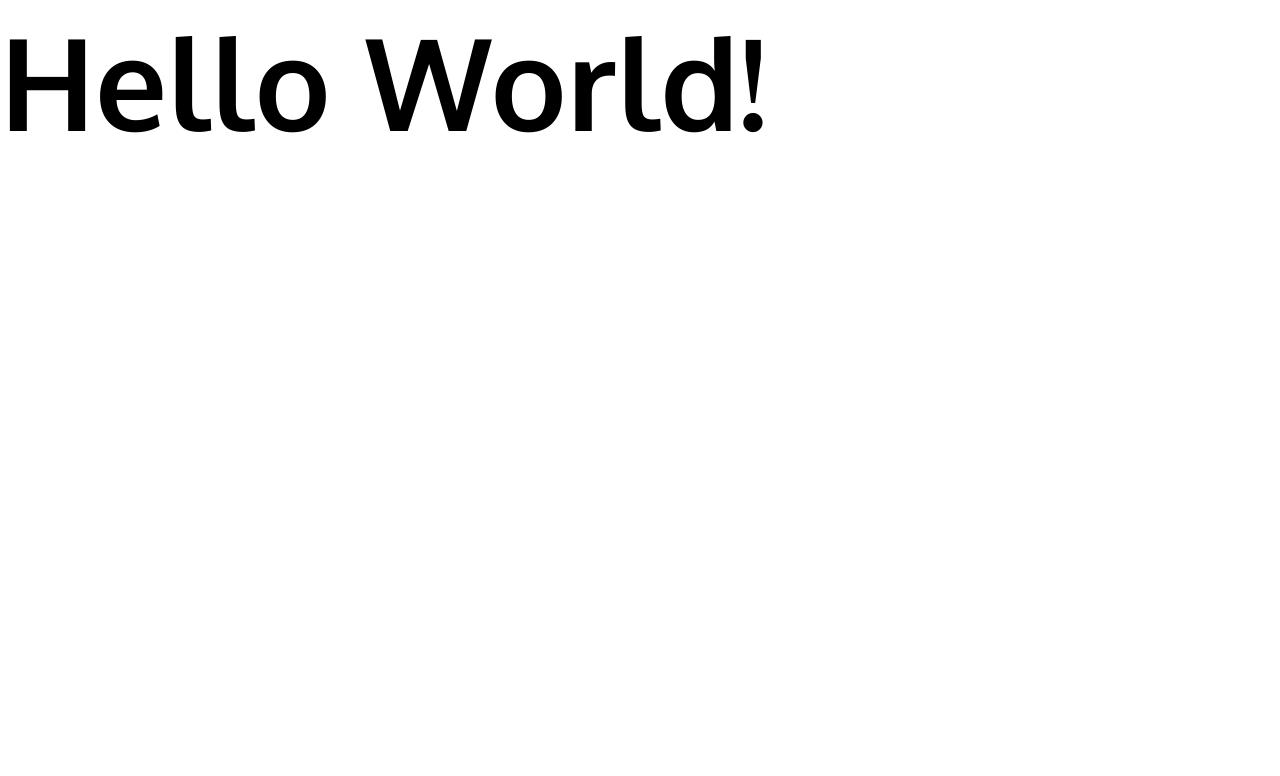
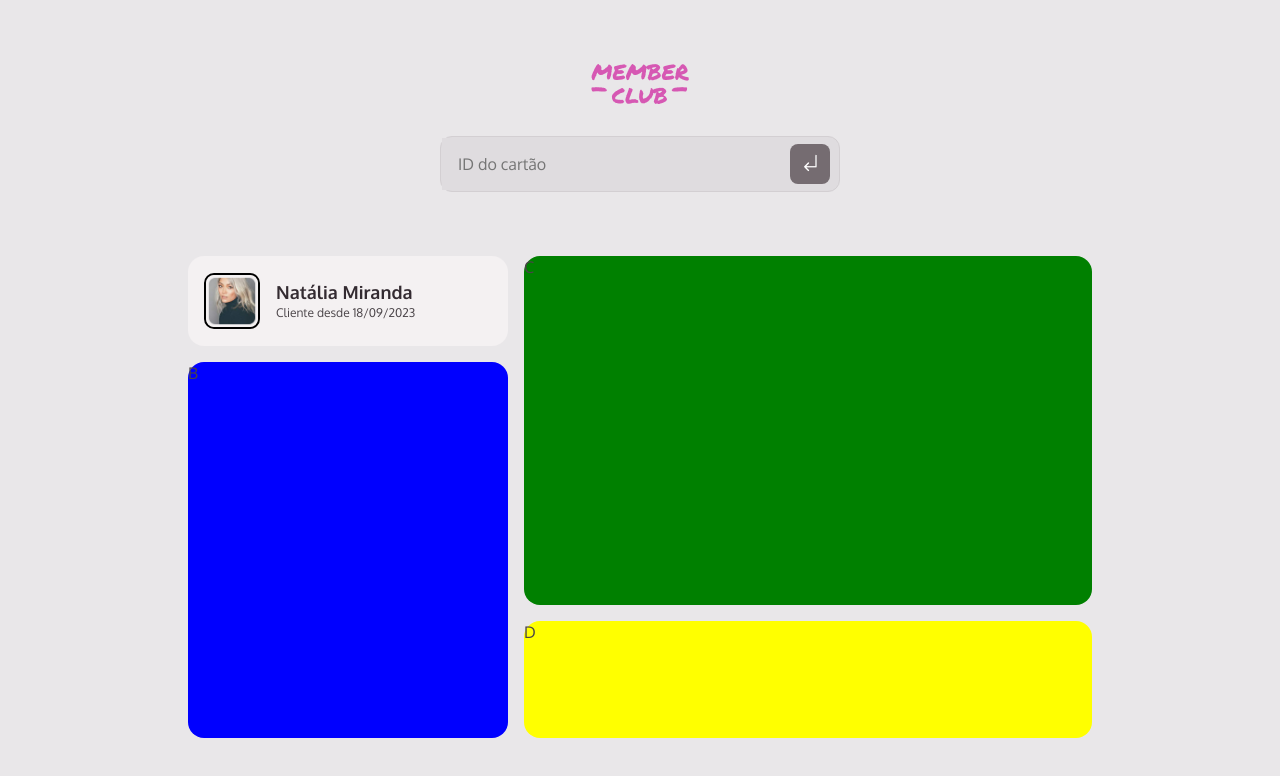
Before and after one commit to Cassiano26/member_club, a plain HTML site: page index.html in a window 1280 px wide. Drawn offline with Linux system fonts and the light colour scheme.

Commit message:
style: add searchForm styles

```diff
--- a/index.html
+++ b/index.html
@@ -14,6 +14,26 @@
   <title>Member Club</title>
 </head>
 <body>
-  <h1>Hello World!</h1>
+  <div class="headerForm">
+    <img src="./src/assets/logo.png" alt="">
+    <form action="">
+      <input type="text" placeholder="ID do cartão">
+      <button>
+        <img src="./src/assets/ArrowElbowDownLeft.png" alt="">
+      </button>
+    </form>
+    <section class="home">
+      <div class="profile">
+        <img src="./src/assets/Picture.png" alt="">
+        <div>
+          <h4>Natália Miranda</h4>
+          <h5>Cliente desde 18/09/2023</h5>
+        </div>
+      </div>
+      <div class="history">B</div>
+      <div class="marks">C</div>
+      <div class="remaining">D</div>
+    </section>
+  </div>
 </body>
 </html>
--- a/src/styles/global.css
+++ b/src/styles/global.css
@@ -39,7 +39,7 @@
   --fs-xl: 1.125rem;
   --fs-2xl: 1.5rem;
 
-  --line-height: 140%;
+  --line-height: 1.4;
 }
 
 ::-webkit-scrollbar {
@@ -55,7 +55,12 @@
   border-radius: 4px;
 }
 
+html {
+  font-family: var(--ff-sans);
+  line-height: var(--line-height);
+  color: var(--gray-600);
+}
+
 body {
-  font-family: "Oxygen", sans-serif;
-  font-size: 4rem;
+  background-color: var(--gray-200);
 }
--- a/src/styles/index.css
+++ b/src/styles/index.css
@@ -1 +1,2 @@
-@import "global.css"
+@import "global.css";
+@import "searchForm.css";
--- /dev/null
+++ b/src/styles/searchForm.css
@@ -0,0 +1,108 @@
+.headerForm {
+  margin-top: 4rem;
+  display: flex;
+  align-items: center;
+  justify-content: center;
+  flex-direction: column;
+  gap: 2rem;
+
+  form {
+    display: flex;
+    flex-direction: row;
+    background-color: var(--gray-300);
+    border: 1px solid var(--gray-400);
+    border-radius: 12px;
+    padding: 1px;
+    width: 25rem;
+    height: 3.5rem;
+
+  }
+
+  input {
+    flex-grow: 2;
+    border: none;
+    background-color: var(--gray-300);
+    font-family: var(--ff-sans);
+    font-size: var(--fs-lg);
+    font-weight: var(--fw-regular);
+    color: var(--gray-500);
+    padding: 1rem 1rem 1rem 1rem;
+
+    &:focus {
+      outline: none;
+    }
+
+
+
+  }
+
+  button {
+    width: 2.5rem;
+    height: 2.5rem;
+    margin: auto 8px;
+    border-radius: 8px;
+    border: none;
+    background-color: var(--gray-500)
+  }
+}
+
+.home {
+  padding-top: 2rem;
+  display: grid;
+  gap: 1rem;
+  grid-template-columns: 20rem 35.5rem;
+  grid-template-rows: 5.625rem 15.18rem 7.31rem;
+  grid-template-areas:
+  "a b"
+  "c b"
+  "c d";
+  font-family: var(--ff-sans);
+
+}
+
+.profile {
+  display: flex;
+  align-items: center;
+  gap: 1rem;
+  padding: 1rem;
+  border-radius: 1rem;
+  grid-area: a;
+  background-color: var(--gray-100);
+
+  img {
+    width: 3.5rem;
+    height: 3.5rem;
+    border: 2px solid black;
+    border-radius: 10px;
+  }
+
+  h4 {
+    font-weight: var(--fw-bold);
+    font-size: var(--fs-xl);
+    color: var(--gray-700)
+  }
+
+  h5 {
+    font-weight: var(--fw-regular);
+    font-size: var(--fs-sm);
+    color: var(--gray-600)
+  }
+}
+
+.history {
+  border-radius: 1rem;
+  grid-area: c;
+  background-color: blue;
+}
+
+.marks {
+  border-radius: 1rem;
+  grid-area: b;
+  background-color: green;
+}
+
+.remaining {
+  border-radius: 1rem;
+  grid-area: d;
+  background-color: yellow;
+}
```
Also changed, not shown: src/assets/ArrowElbowDownLeft.png (added), src/assets/Picture.png (added), src/assets/logo.png (added), 1 other file.
